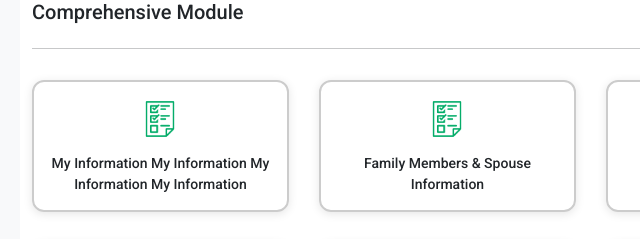
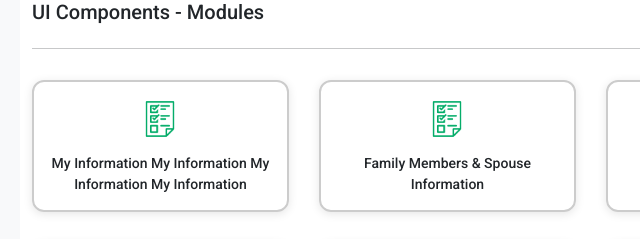
Before and after one commit to jameeronline/ui-components, a website: page index.html in a window 1280 px wide. Shown: the top 239 px of the page, 335-975 px from the left. Drawn offline with nearby package versions, Linux system fonts and the light colour scheme.

Commit message:
Main title changed

```diff
--- a/index.html
+++ b/index.html
@@ -19,7 +19,7 @@
         <div class="col-sm-3 bg-light"></div>
         <div class="col-sm-9">
           <label class="h5">
-            Comprehensive Module
+            UI Components - Modules
           </label>
           <hr />
           <div class="custom-radio-group">
```
